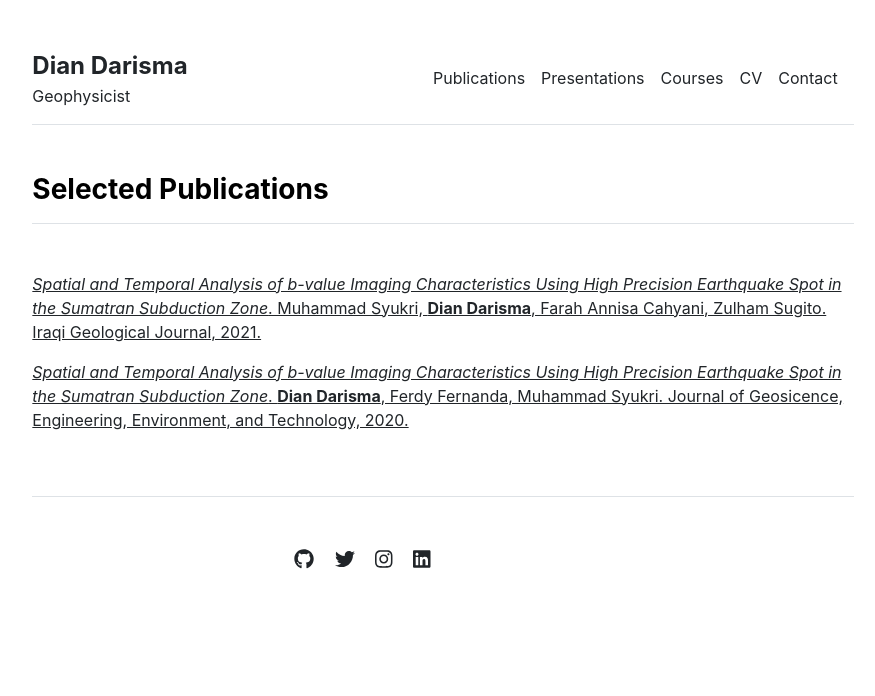
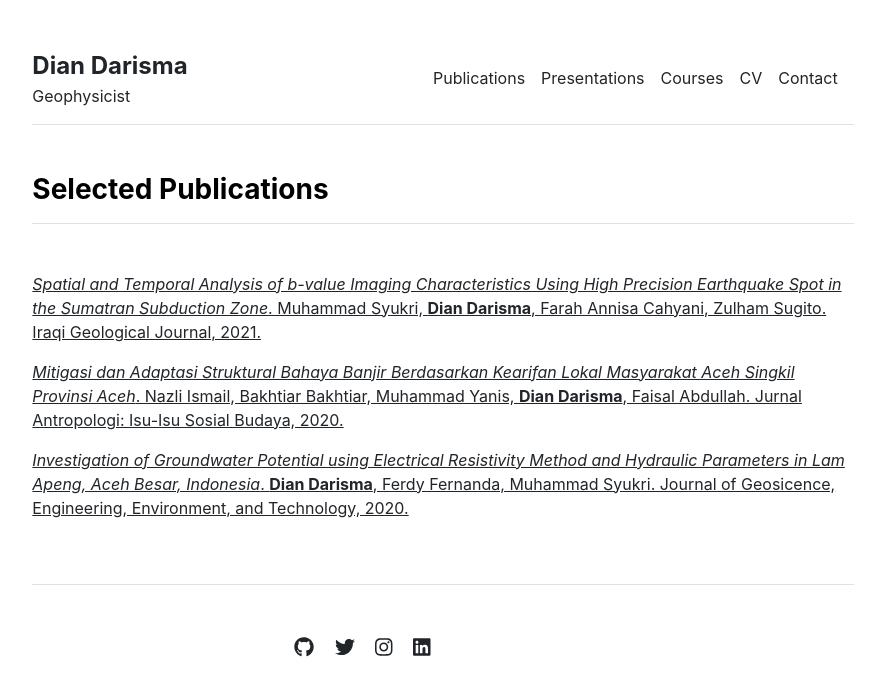
Before and after one commit to diandarisma/diandarisma.github.io, a Jekyll site: the page built from publications.md, in a window 1280 px wide. Shown: the top 696 px of the page, without its empty margins (197-1072 px from the left). Built offline with Jekyll 4.4.1, drawn with Linux system fonts in a browser that asks for light colours.

Commit message:
Update publications.yml

```diff
--- a/_data/publications.yml
+++ b/_data/publications.yml
@@ -1,11 +1,11 @@
 featured:
 - name: |
-    <em>Investigation of Groundwater Potential using Electrical Resistivity Method and Hydraulic Parameters in Lam Apeng, Aceh Besar, Indonesia</em>.
+    <em>Spatial and Temporal Analysis of b-value Imaging Characteristics Using High Precision Earthquake Spot in the Sumatran Subduction Zone</em>.
     Muhammad Syukri, <strong>Dian Darisma</strong>, Farah Annisa Cahyani, Zulham Sugito.
     Iraqi Geological Journal, 2021.
   url: 'https://igj-iraq.org/igj/index.php/igj/article/view/644'
 - name: |
-    <em>Spatial and Temporal Analysis of b-value Imaging Characteristics Using High Precision Earthquake Spot in the Sumatran Subduction Zone</em>.
+    <em>Investigation of Groundwater Potential using Electrical Resistivity Method and Hydraulic Parameters in Lam Apeng, Aceh Besar, Indonesia</em>.
     <strong>Dian Darisma</strong>, Ferdy Fernanda, Muhammad Syukri.
     Journal of Geosicence, Engineering, Environment, and Technology, 2020.
   url: 'https://journal.uir.ac.id/index.php/JGEET/article/view/5501'
@@ -18,7 +18,12 @@ index:
     Iraqi Geological Journal, 2021.
   url: 'https://igj-iraq.org/igj/index.php/igj/article/view/644'
 - name: |
-    <em>Spatial and Temporal Analysis of b-value Imaging Characteristics Using High Precision Earthquake Spot in the Sumatran Subduction Zone</em>.
+    <em>Mitigasi dan Adaptasi Struktural Bahaya Banjir Berdasarkan Kearifan Lokal Masyarakat Aceh Singkil Provinsi Aceh</em>.
+    Nazli Ismail, Bakhtiar Bakhtiar, Muhammad Yanis, <strong>Dian Darisma</strong>, Faisal Abdullah.
+    Jurnal Antropologi: Isu-Isu Sosial Budaya, 2020.
+  url: 'http://jurnalantropologi.fisip.unand.ac.id/index.php/jantro/article/view/448'
+- name: |
+    <em>Investigation of Groundwater Potential using Electrical Resistivity Method and Hydraulic Parameters in Lam Apeng, Aceh Besar, Indonesia</em>.
     <strong>Dian Darisma</strong>, Ferdy Fernanda, Muhammad Syukri.
     Journal of Geosicence, Engineering, Environment, and Technology, 2020.
   url: 'https://journal.uir.ac.id/index.php/JGEET/article/view/5501'
```
